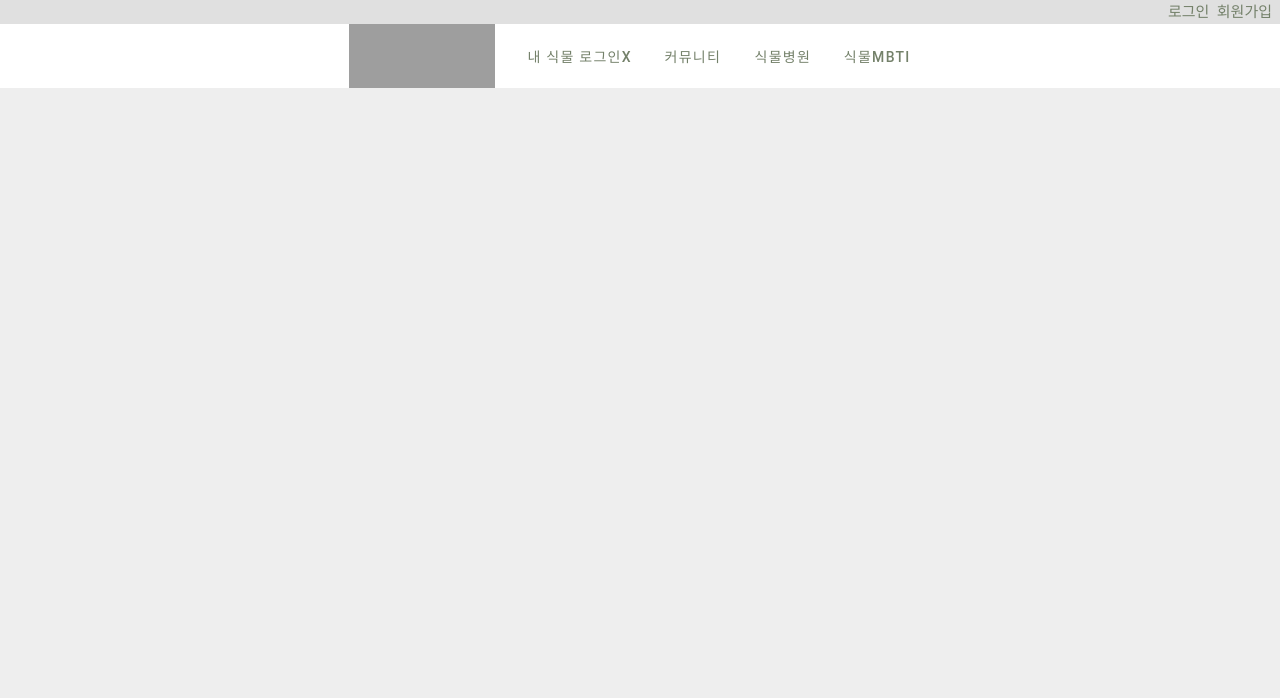
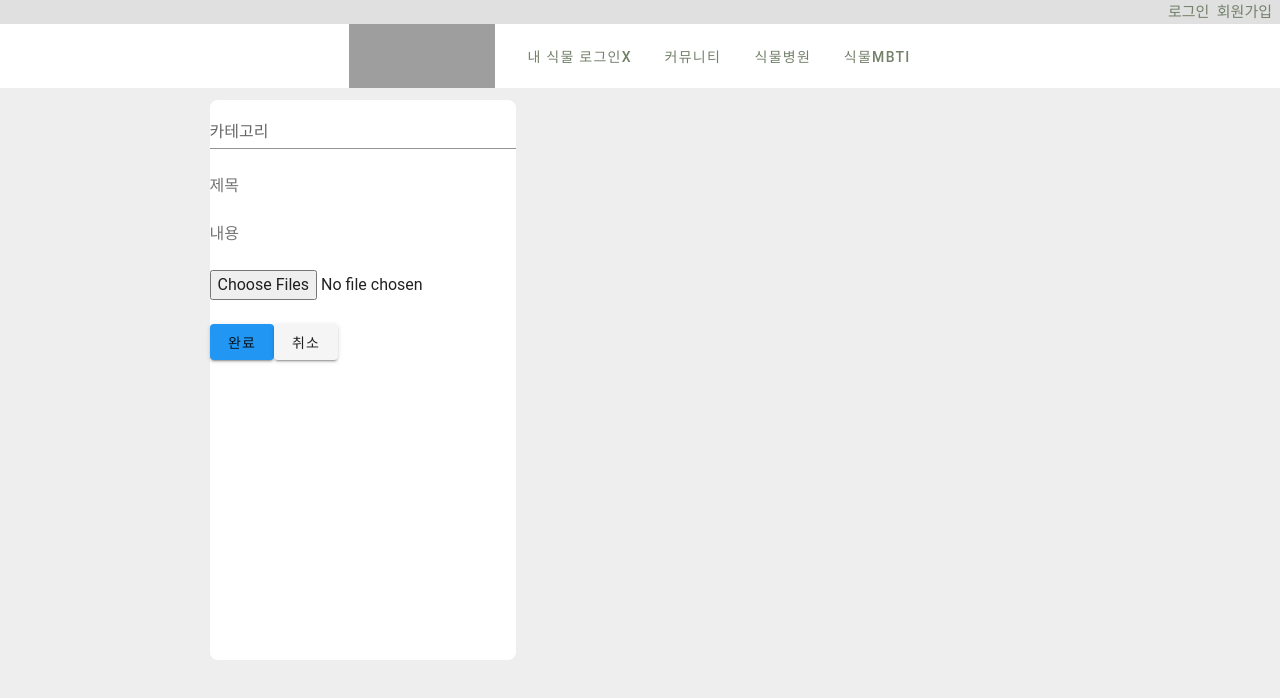
Before and after one commit to we-are-green-thumb/GreenThumb-FrontEnd, a Vue app: page /post/editpost/1 in a window 1280 px wide. Shown: the top 698 px of the page. Built offline with nearby package versions, Linux system fonts and the light colour scheme; no server answers; grey boxes are pictures that could not be loaded.

Commit message:
[Add] 기능 추가. 20211220-17:09

```diff
--- a/src/components/myPage/MyInfo.vue
+++ b/src/components/myPage/MyInfo.vue
@@ -78,13 +78,13 @@ export default {
     validate() {
       // this.$refs.form.validate();
       let token = localStorage.getItem("getToken");
-
+      let userId = localStorage.getItem("getId");
       var data = {
         nickName: this.nickName,
         profile: this.profile,
       };
         http
-        .put("user/" + this.$route.params.userId, data, {
+        .put("user/" +userId, data, {
           headers: { Authorization: `Bearer ${token}` },
         })
         .then((res) => {
--- a/src/components/myPage/MyPagePost.vue
+++ b/src/components/myPage/MyPagePost.vue
@@ -3,11 +3,13 @@
     내가 쓴 글 {{posts.length}}
     <ul>
       <li v-for="post,idx in posts" :key="idx">
-        {{ post.id }} "Places to Be", "Places to See" mdi-facebook cyan
-        darken-1<!-- 내용 -->
-        {{ post.year}}<!-- 작성일 -->
-        {{ post.color}}<!-- 작성자 -->
-        {{ post.year }}<!-- 좋아요 수-->
+         <router-link :to="{name: 'PostDetail' , params: { userId: userId , postId:post.id} }" style="text-decoration:none; color: hsl(94, 10%, 46%);">
+        카테고리 {{post.category}}
+        제목 {{post.title}}
+        <!-- 내용 {{ post.content }} 내용 -->
+        조회수 {{ post.hits}}<!-- 작성일 -->
+        좋아요 {{ post.like }}<!-- 좋아요 수-->
+         </router-link>
       </li>
     </ul>
   </div>
@@ -23,10 +25,11 @@ export default {
     };
   },
    created() {
+     let userID = localStorage.getItem('getId');
         http
-      .get("https://reqres.in/api/unknown") //댓글을 불러옴.
+      .get("/posts/user/"+userID) //게시글 불러옴.
       .then((res) => {
-        this.posts = res.data.data;
+        this.posts = res.data;
       })
       .catch((err) => {
         console.log(err);
--- a/src/router/router.js
+++ b/src/router/router.js
@@ -146,9 +146,10 @@ const routes = [
     props: true,
   },
   {
-    path: "/post/editpost",
+    path: "/post/editpost/:postId",
     name: "EditPost",
     component: editpost,
+    props: true,
   },
   {
     path: "/comment/editcomment",
--- a/src/views/post/EditPost.vue
+++ b/src/views/post/EditPost.vue
@@ -1,34 +1,129 @@
 <template>
   <div>
     <v-form ref="form">
-      <v-row align="center">
-          <v-col
-        class="d-flex"
-        cols="12"
-        sm="6"
-      >
-        <v-select
-          :items="cate"
+       <v-select
+        v-model="cate"
           label="카테고리"
+          :items="cateList"
+          item-text="name"
+          item-value="value"
+          return-object
         ></v-select>
-      </v-col>
-      </v-row>
 
-      <v-text-field v-model="title" label="제목" required></v-text-field>
-      <v-text-field v-model="content" label="내용" required></v-text-field>
-
-    <input id="chooseFile" type="file" accept="image/*" />
-    <v-btn>수정 완료 </v-btn>
+      <div class="postcontent">
+        <input type="text" placeholder="제목" v-model.trim="post.title" />
+        <br />
+        <br />
+        <input type="text" placeholder="내용" v-model.trim="post.content" />
+        <br />
+        <br />
+        <input
+          v-bind="fileList"
+          id="input_img"
+          type="file"
+          accept="image/*"
+          multiple
+          @change="fileChange"
+        />
+      </div>
+      <br />
+      <br />
+      <div>
+        <v-btn class="button blue" @click="postDone">완료</v-btn>
+        <v-btn class="button" @click="boardCancelClick">취소</v-btn>
+      </div>
     </v-form>
   </div>
 </template>
+
 <script>
+import http from "@/util/http-common";
+import $ from "jquery";
+
 export default {
   data: () => ({
-      cate: ['자유', '질문', '나눔거래'],
-      title : "",
-      content : ""
-    }),
+    cateList: [
+        {name : '자유' ,value: 'free'},
+        {  name:'질문', value: 'QnA'},
+         { name:'나눔거래',value: 'share' }
+        ],
+        cate :"",
+    title: "",
+    content: "",
+    post: [],
+  }),
+  props: {
+    postId: String,
+  },
+
+  created() {
+    let token = localStorage.getItem("getToken");
+    http
+      .get("post/" + this.$route.params.postId, {
+        headers: { Authorization: `Bearer ${token}` },
+      })
+      .then((res) => {
+        this.post = res.data;
+        console.log(res.data);
+      })
+      .catch((err) => {
+        console.log(err);
+      });
+  },
+  methods: {
+    fileChange() {
+      var file = document.getElementById("input_img");
+      var form = new FormData();
+      form.append("image", file.files[0]);
+
+      var settings = {
+        url: "https://api.imgbb.com/1/upload?key=076f41cee131349132a08f6320271a31",
+        method: "POST",
+        timeout: 0,
+        processData: false,
+        mimeType: "multipart/form-data",
+        contentType: false,
+        data: form,
+      };
+      $.ajax(settings).done(function (response) {
+        console.log(response);
+        var jx = JSON.parse(response);
+        this.fileUrl = jx.data.url + "";
+        localStorage.setItem("fileUrl", this.fileUrl);
+      });
+    },
+    boardCancelClick() {
+      this.$router.go(-1);
+    },
+    postDone() {
+      let PostId = this.$route.params.postId;
+      let token = localStorage.getItem("getToken");
+      console.log(this.cate);
+      console.log(this.cate.value);
+      let file = localStorage.getItem("fileUrl");
+      console.log(this.post);
+      http
+        .put(
+          "/post/" + PostId,
+          {
+            "title": this.post.title,
+            "category": this.cate.value,
+            "content": this.post.content,
+            "fileUrl": file,
+            "hits": this.post.hits
+          },
+          { headers: { Authorization: `Bearer ${token}` } }
+        )
+        .then((response) => {
+          this.posts = response.data;
+          alert("수정 완료");
+          this.$router.go(-1);
+        })
+        .catch((err) => {
+          console.log(err);
+        });
+    },
+  },
 };
 </script>
 <style></style>
--- a/src/views/post/PostDetail.vue
+++ b/src/views/post/PostDetail.vue
@@ -34,6 +34,7 @@
                 <v-btn>
                   <router-link
                     :to="{ name: 'EditPost' }"
+                    para
                     style="text-decoration: none; color: hsl(94, 10%, 46%)"
                     >수정하기
                   </router-link></v-btn
```
